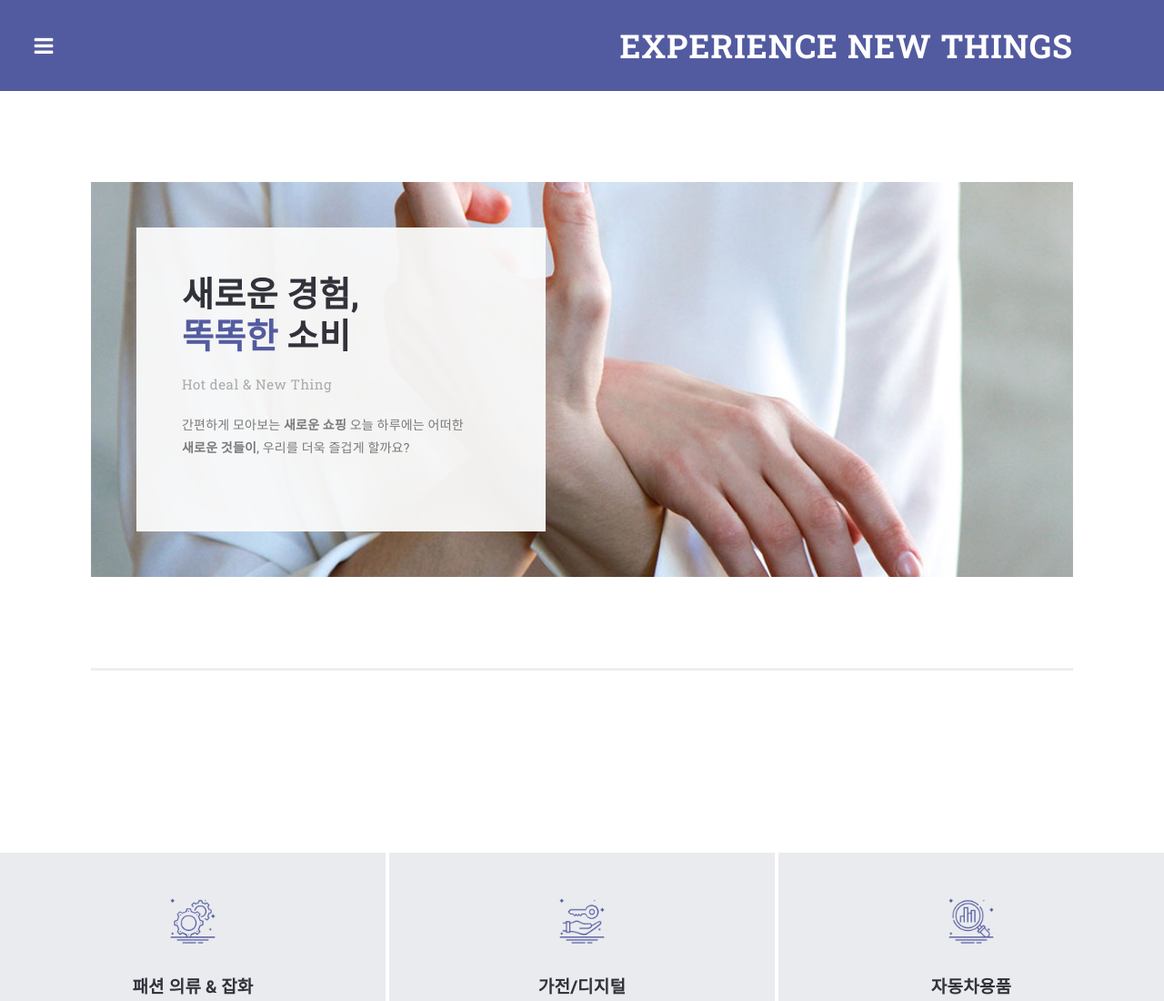
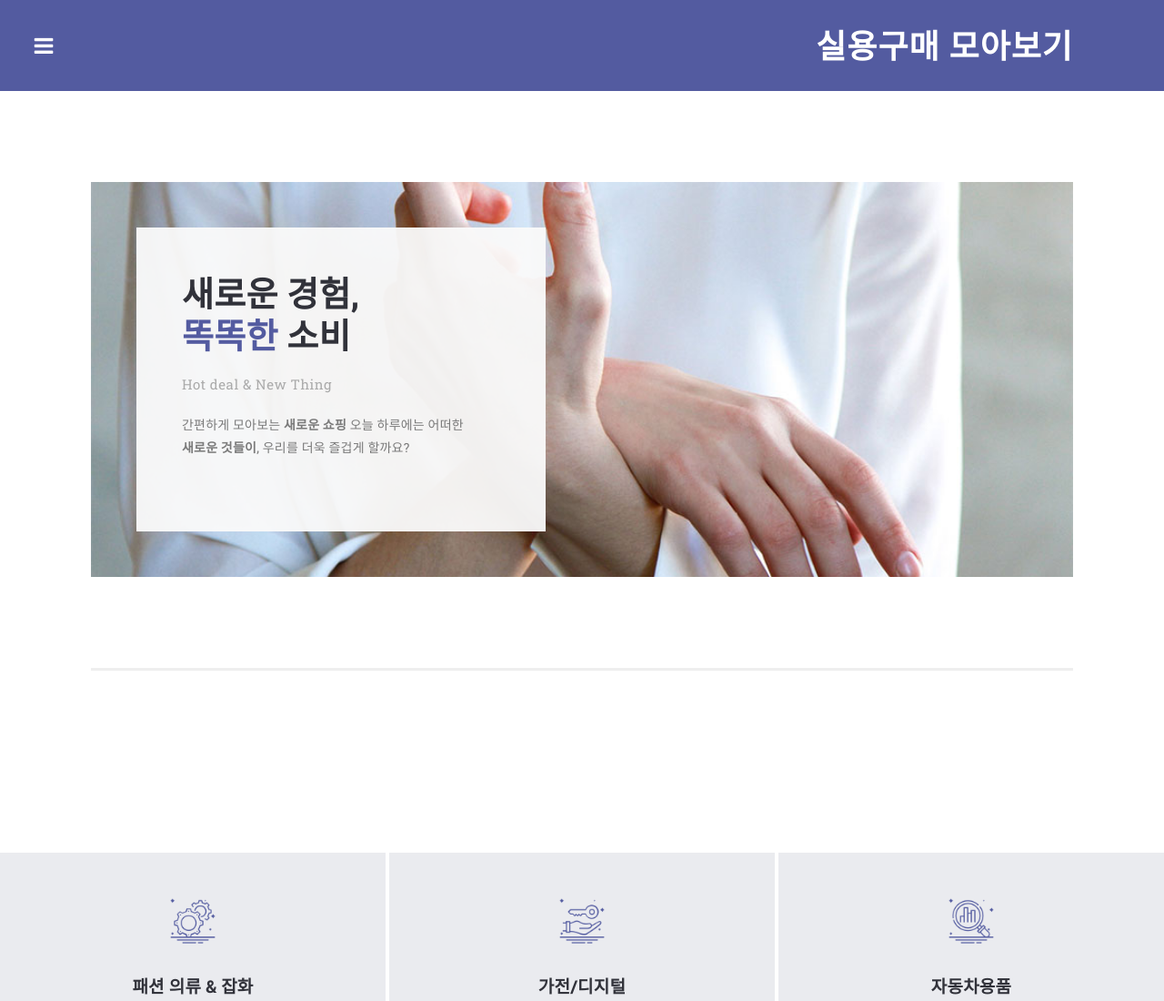
Before and after one commit to afroboo/BOO, a plain HTML site: page index.html in a window 1280 px wide. Shown: the top 1100 px of the page at 91% size. Drawn offline with Linux system fonts and the light colour scheme.

Commit message:
제목 한글로

```diff
--- a/index.html
+++ b/index.html
@@ -38,7 +38,7 @@ https://templatemo.com/tm-529-ramayana
             <!-- Header -->
             <header id="header">
               <div class="logo">
-                <a href="index.html">Experience New Things</a>
+                <a href="index.html">실용구매 모아보기</a>
               </div>
             </header>
 
```
